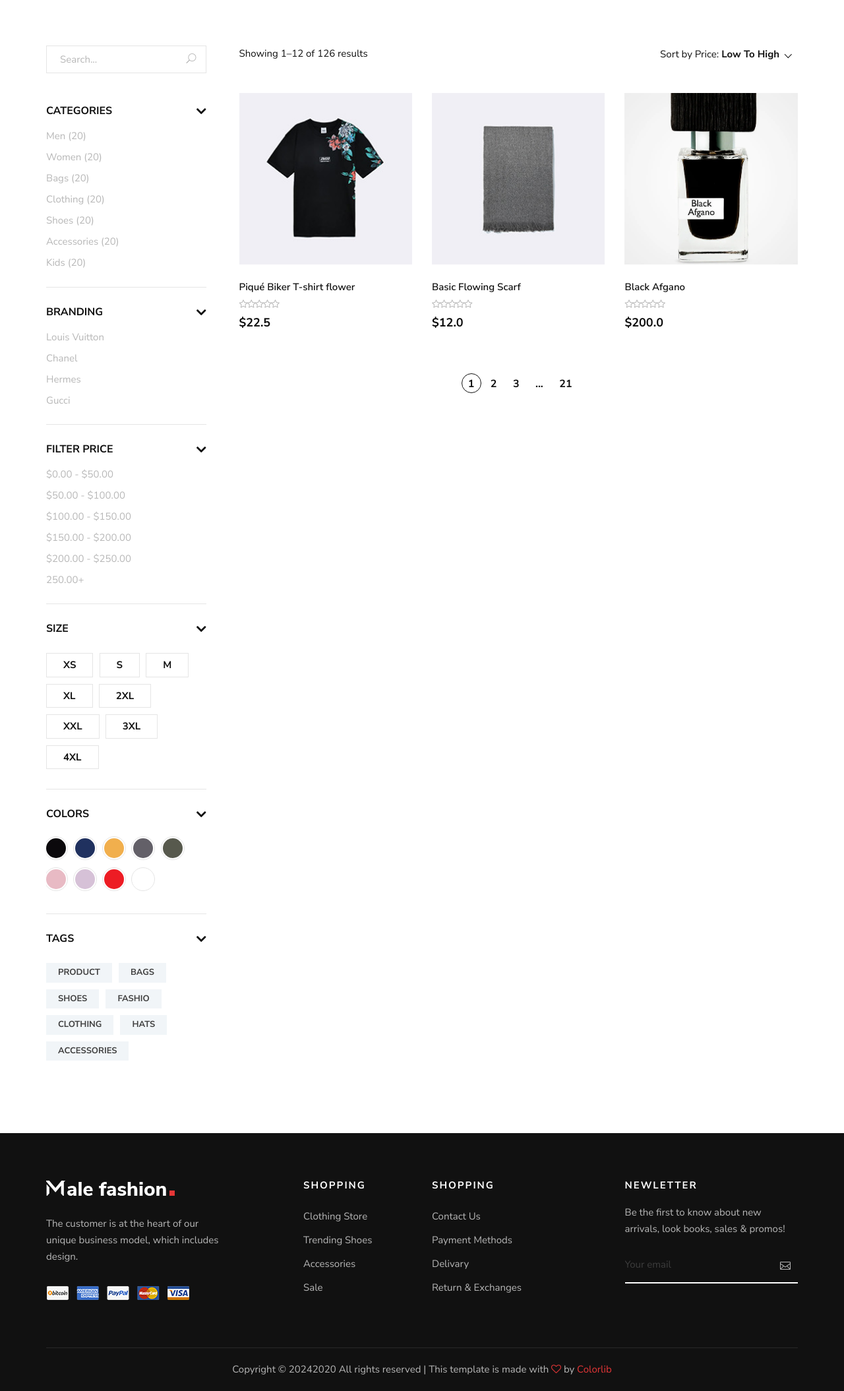
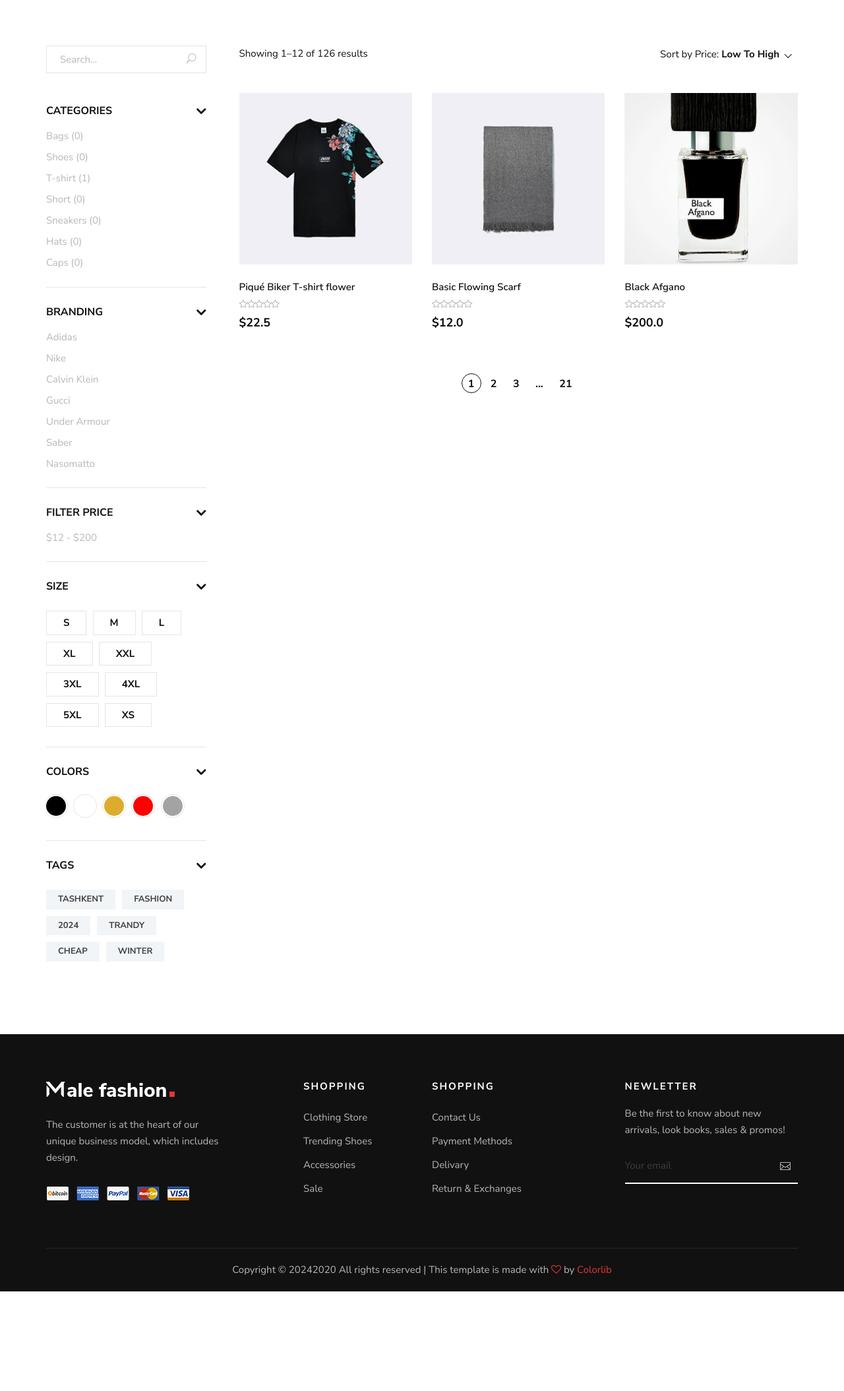
Before and after one commit to islomabdullaev/malefashion-409, a Django app: page /shop/ in a window 1280 px wide. Shown: the part 326-2435 px from the top of the page at 66% size. After the commit the page ends 2284 px from the top, so only its background shows below. Run offline with Django 5.2, Linux system fonts and the light colour scheme; a user stored in the database is signed in; data comes from the database, SQL or seed files in the repository; both versions use the stored data as it was after the commit; some libraries are stand-ins or nearby versions.

Commit message:
shop-part-15

```diff
--- a/blogs/models.py
+++ b/blogs/models.py
@@ -31,6 +31,12 @@ class PostModel(models.Model):
     def __str__(self):
         return self.title
 
+    def get_previous(self):
+        return self.get_previous_by_created_at()
+
+    def get_next(self):
+        return self.get_next_by_created_at()
+
     class Meta:
         verbose_name = "Post"
         verbose_name_plural = "Posts"
--- a/config/settings.py
+++ b/config/settings.py
@@ -132,6 +132,9 @@ STATICFILES_DIRS = [
 MEDIA_URL = 'media/'
 MEDIA_ROOT = BASE_DIR / 'media'
 
+LOGIN_URL = '/users/signin'
+LOGIN_REDIRECT = '/'
+
 # Default primary key field type
 # https://docs.djangoproject.com/en/5.0/ref/settings/#default-auto-field
 
--- a/pages/views.py
+++ b/pages/views.py
@@ -3,7 +3,7 @@ from blogs.models import PostModel
 
 # models
 from pages.models import BannerModel
-from products.models import ProductModel
+from products.models import BrandModel, CategoryModel, ColorModel, ProductModel, SizeModel, TagModel
 
 # Create your views here.
 
@@ -16,9 +16,14 @@ def homePageView(request):
 
 
 def shopPageView(request):
-    products = ProductModel.objects.all()
+
     context = {
-        "products": products
+        "products": ProductModel.objects.all(),
+        "categories": CategoryModel.objects.all(),
+        "brands": BrandModel.objects.all(),
+        "sizes": SizeModel.objects.all(),
+        "colors": ColorModel.objects.all(),
+        "tags": TagModel.objects.all()
     }
     return render(request, template_name="shop.html", context=context)
 
--- a/products/models.py
+++ b/products/models.py
@@ -67,7 +67,7 @@ class ProductModel(models.Model):
     image = models.ImageField(upload_to="products")
     discount = models.PositiveIntegerField(default=0)
     rating = models.PositiveIntegerField(default=1, validators=[rating_value_validate])
-    category = models.ForeignKey(CategoryModel, on_delete=models.CASCADE)
+    category = models.ForeignKey(CategoryModel, on_delete=models.CASCADE, related_name="products")
     brand = models.ForeignKey(BrandModel, on_delete=models.CASCADE)
     sizes = models.ManyToManyField(SizeModel)
     colors = models.ManyToManyField(ColorModel)
--- a/products/views.py
+++ b/products/views.py
@@ -1,5 +1,6 @@
 from django.db import IntegrityError
 from django.shortcuts import redirect, render
+from django.contrib.auth.decorators import login_required
 
 from products.models import ProductModel, WishlistModel
 
@@ -12,6 +13,8 @@ def wishlistPageView(request):
     return render(request, template_name="wishlist.html", context=context)
 
 
+
+@login_required
 def add_to_wishlist(request, product_pk):
     product = ProductModel.objects.get(id=product_pk)
     current_path_url = request.META.get("HTTP_REFERER")
--- a/templates/shop.html
+++ b/templates/shop.html
@@ -44,15 +44,9 @@
                                         <div class="card-body">
                                             <div class="shop__sidebar__categories">
                                                 <ul class="nice-scroll">
-                                                    <li><a href="#">Men (20)</a></li>
-                                                    <li><a href="#">Women (20)</a></li>
-                                                    <li><a href="#">Bags (20)</a></li>
-                                                    <li><a href="#">Clothing (20)</a></li>
-                                                    <li><a href="#">Shoes (20)</a></li>
-                                                    <li><a href="#">Accessories (20)</a></li>
-                                                    <li><a href="#">Kids (20)</a></li>
-                                                    <li><a href="#">Kids (20)</a></li>
-                                                    <li><a href="#">Kids (20)</a></li>
+                                                    {% for category in categories %}
+                                                        <li><a href="#">{{ category.title }} ({{ category.products.all.count }})</a></li>
+                                                    {% endfor %}
                                                 </ul>
                                             </div>
                                         </div>
@@ -66,10 +60,9 @@
                                         <div class="card-body">
                                             <div class="shop__sidebar__brand">
                                                 <ul>
-                                                    <li><a href="#">Louis Vuitton</a></li>
-                                                    <li><a href="#">Chanel</a></li>
-                                                    <li><a href="#">Hermes</a></li>
-                                                    <li><a href="#">Gucci</a></li>
+                                                    {% for brand in brands %}
+                                                        <li><a href="#">{{ brand.title }}</a></li>
+                                                    {% endfor %}
                                                 </ul>
                                             </div>
                                         </div>
@@ -83,12 +76,7 @@
                                         <div class="card-body">
                                             <div class="shop__sidebar__price">
                                                 <ul>
-                                                    <li><a href="#">$0.00 - $50.00</a></li>
-                                                    <li><a href="#">$50.00 - $100.00</a></li>
-                                                    <li><a href="#">$100.00 - $150.00</a></li>
-                                                    <li><a href="#">$150.00 - $200.00</a></li>
-                                                    <li><a href="#">$200.00 - $250.00</a></li>
-                                                    <li><a href="#">250.00+</a></li>
+                                                    <li><a href="#">$12 - $200</a></li>
                                                 </ul>
                                             </div>
                                         </div>
@@ -101,30 +89,11 @@
                                     <div id="collapseFour" class="collapse show" data-parent="#accordionExample">
                                         <div class="card-body">
                                             <div class="shop__sidebar__size">
-                                                <label for="xs">xs
-                                                    <input type="radio" id="xs">
-                                                </label>
-                                                <label for="sm">s
-                                                    <input type="radio" id="sm">
-                                                </label>
-                                                <label for="md">m
-                                                    <input type="radio" id="md">
-                                                </label>
-                                                <label for="xl">xl
-                                                    <input type="radio" id="xl">
-                                                </label>
-                                                <label for="2xl">2xl
-                                                    <input type="radio" id="2xl">
-                                                </label>
-                                                <label for="xxl">xxl
-                                                    <input type="radio" id="xxl">
-                                                </label>
-                                                <label for="3xl">3xl
-                                                    <input type="radio" id="3xl">
-                                                </label>
-                                                <label for="4xl">4xl
-                                                    <input type="radio" id="4xl">
-                                                </label>
+                                                {% for size in sizes %}
+                                                    <label for="{{ size.title }}">{{ size.title }}
+                                                        <input type="radio" id="{{ size.title }}">
+                                                    </label>
+                                                {% endfor %}
                                             </div>
                                         </div>
                                     </div>
@@ -136,33 +105,11 @@
                                     <div id="collapseFive" class="collapse show" data-parent="#accordionExample">
                                         <div class="card-body">
                                             <div class="shop__sidebar__color">
-                                                <label class="c-1" for="sp-1">
-                                                    <input type="radio" id="sp-1">
-                                                </label>
-                                                <label class="c-2" for="sp-2">
-                                                    <input type="radio" id="sp-2">
-                                                </label>
-                                                <label class="c-3" for="sp-3">
-                                                    <input type="radio" id="sp-3">
-                                                </label>
-                                                <label class="c-4" for="sp-4">
-                                                    <input type="radio" id="sp-4">
-                                                </label>
-                                                <label class="c-5" for="sp-5">
-                                                    <input type="radio" id="sp-5">
-                                                </label>
-                                                <label class="c-6" for="sp-6">
-                                                    <input type="radio" id="sp-6">
-                                                </label>
-                                                <label class="c-7" for="sp-7">
-                                                    <input type="radio" id="sp-7">
-                                                </label>
-                                                <label class="c-8" for="sp-8">
-                                                    <input type="radio" id="sp-8">
-                                                </label>
-                                                <label class="c-9" for="sp-9">
-                                                    <input type="radio" id="sp-9">
-                                                </label>
+                                                {% for color in colors %}
+                                                    <label style="background-color: {{ color.code }};" for="{{ color.name }}">
+                                                        <input type="radio" id="{{ color.name }}">
+                                                    </label>
+                                                {% endfor %}
                                             </div>
                                         </div>
                                     </div>
@@ -174,13 +121,9 @@
                                     <div id="collapseSix" class="collapse show" data-parent="#accordionExample">
                                         <div class="card-body">
                                             <div class="shop__sidebar__tags">
-                                                <a href="#">Product</a>
-                                                <a href="#">Bags</a>
-                                                <a href="#">Shoes</a>
-                                                <a href="#">Fashio</a>
-                                                <a href="#">Clothing</a>
-                                                <a href="#">Hats</a>
-                                                <a href="#">Accessories</a>
+                                               {% for tag in tags %}
+                                                <a href="#">{{ tag.title }}</a>
+                                               {% endfor %}
                                             </div>
                                         </div>
                                     </div>
@@ -217,8 +160,12 @@
                                     <ul class="product__hover">
                                         <li>
                                             <a href="{% url 'products:add_to_wishlist' product_pk=product.pk %}">
-                                                {% if request.user|in_wishlist:product %}
-                                                    <img src="{% static 'img/icon/heartr.png' %}" alt="">
+                                                {% if request.user.is_authenticated %}
+                                                    {% if request.user|in_wishlist:product %}
+                                                        <img src="{% static 'img/icon/heartr.png' %}" alt="">
+                                                    {% else %}
+                                                        <img src="{% static 'img/icon/heart.png' %}" alt="">
+                                                    {% endif %}
                                                 {% else %}
                                                     <img src="{% static 'img/icon/heart.png' %}" alt="">
                                                 {% endif %}
```
Also changed, not shown: templates/blog-details.html (+6 -6 lines), templates/wishlist.html (+6 -2 lines), db.sqlite3, media/products/NASOMATTO_BLACKAFGANOEDP_30ML_65-6NA0017_3_2048x2048.webp (added), products/migrations/0004_alter_productmodel_category.py (added).
